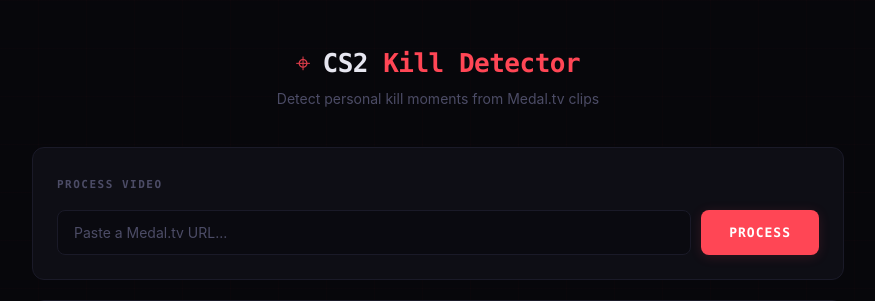
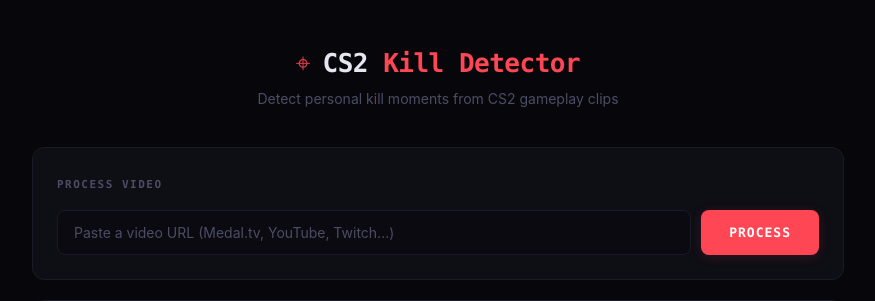
Before and after one commit to cglremrcn/cs2-data-pipeline, a Flask app: page / in a window 1280 px wide. Shown: the top 301 px of the page, without its empty margins (202-1077 px from the left). Run offline with Flask 3, Linux system fonts and the light colour scheme; data that the repository does not hold is empty; some libraries are stand-ins or nearby versions.

Commit message:
Update web UI text to support any video platform

```diff
--- a/templates/index.html
+++ b/templates/index.html
@@ -14,7 +14,7 @@
                 <span class="logo-icon">&#8982;</span>
                 <h1>CS2 <span>Kill Detector</span></h1>
             </div>
-            <p class="tagline">Detect personal kill moments from Medal.tv clips</p>
+            <p class="tagline">Detect personal kill moments from CS2 gameplay clips</p>
         </header>
 
         <!-- URL Input -->
@@ -23,7 +23,7 @@
                 <span class="card-label">Process Video</span>
             </div>
             <div class="input-group">
-                <input type="text" id="urlInput" placeholder="Paste a Medal.tv URL..."
+                <input type="text" id="urlInput" placeholder="Paste a video URL (Medal.tv, YouTube, Twitch...)"
                        autocomplete="off" spellcheck="false">
                 <button class="btn btn-primary" id="startBtn" onclick="startPipeline()">
                     Process
```
